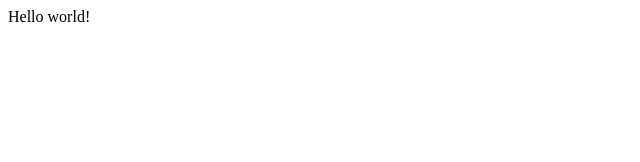
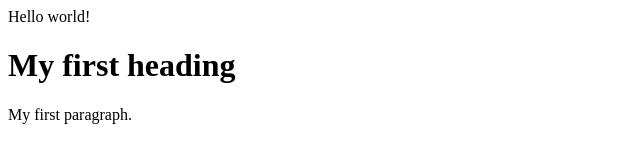
Before and after one commit to aslam0873-max/Locker, a plain HTML site: page index.html in a window 1280 px wide. Shown: the whole page, without its empty margins (0-640 px from the left). Drawn offline with Linux system fonts and the light colour scheme.

Commit message:
H1 and p added

```diff
--- a/index.html
+++ b/index.html
@@ -1 +1,3 @@
 <p>Hello world!</p>
+<h1>My first heading</h1>
+<p>My first paragraph.</p>
```
Also changed, not shown: 1 other file.
